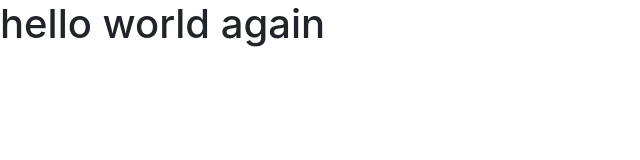
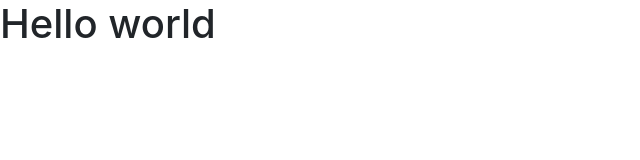
Before and after one commit to alecjara/furniture, a website: page src/index.html in a window 1280 px wide. Shown: the whole page, without its empty margins (0-640 px from the left). Drawn offline with nearby package versions, Linux system fonts and the light colour scheme; files that its build step writes are made by us from their sources.

Commit message:
boilerplate

```diff
--- a/UIB/scss/src/index.html
+++ b/src/index.html
@@ -8,7 +8,7 @@
     <link rel="stylesheet" href="styles/main.css" />
   </head>
   <body>
-    <h1>hello world again</h1>
+    <h1>Hello world</h1>
     <!-- Custom scripts, edit above this line -->
     <script src="scripts/index.js"></script>
   </body>
```
Also changed, not shown: UIB/media.css (deleted, +0 -25 lines), README.md, UIB/scss/README.md (deleted), package.json (renamed from UIB/scss/package.json), src/fonts/README.md (renamed from UIB/scss/src/fonts/README.md), src/images/README.md (renamed from UIB/scss/src/images/README.md), src/scripts/index.js (renamed from UIB/scss/src/scripts/index.js), src/scss/main.scss (renamed from UIB/scss/src/scss/main.scss), 5 other files.
